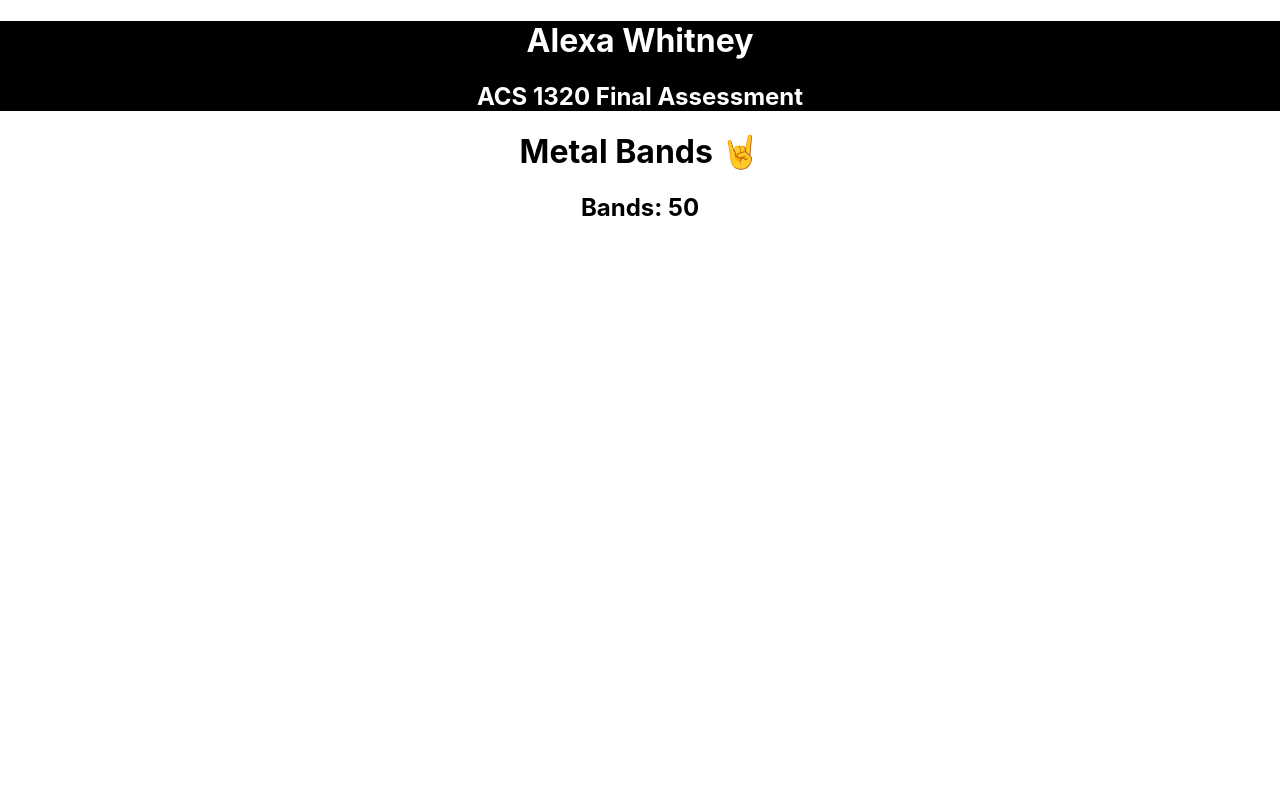
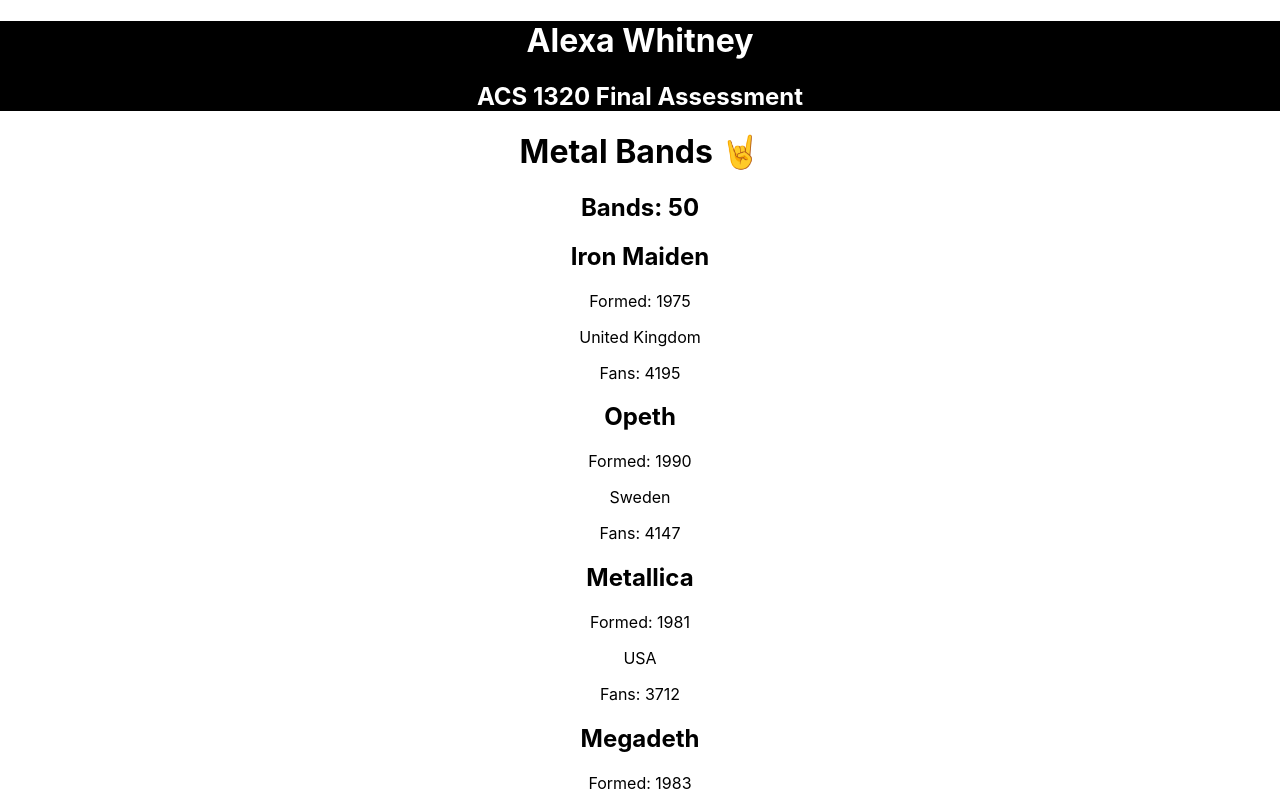
Before and after one commit to alexa-whitney/ACS1320-Bands-Final-Assessment, a React (Create React App) app: page / in a window 1280 px wide. Shown: the top 800 px of the page. Built offline with nearby package versions, Linux system fonts and the light colour scheme.

Commit message:
completed 5 - displaying a list

```diff
--- a/src/components/App.js
+++ b/src/components/App.js
@@ -1,5 +1,6 @@
 import React from 'react';
 import './App.css';
+import data from '../metal.json';
 import Heading from './Heading/Heading'
 import MetalMeta from './Metal/MetalMeta';
 import Band from './Band/Band';
@@ -9,6 +10,9 @@
     <div className="App">
       <Heading />
       <MetalMeta />
+      {data.map((band) => (
+        <Band key={band.name} band={band} />
+      ))}
     </div>
   );
 }
```
Also changed, not shown: src/components/BandList/BandList.css (added), src/components/BandList/BandList.js (added).
